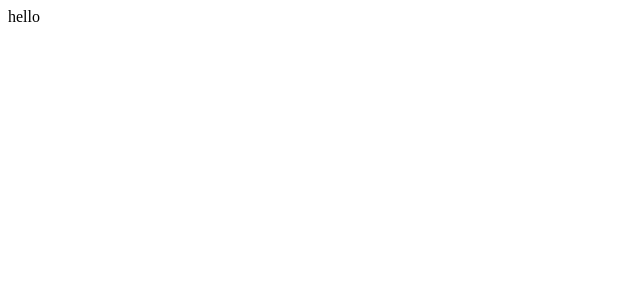
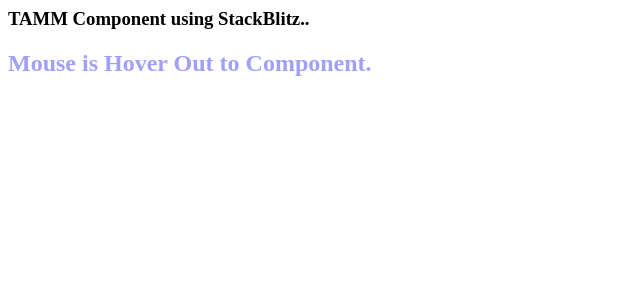
Before and after one commit to globalverified/tamm-test-ts, a React (Create React App) app: page / in a window 1280 px wide. Shown: the top 300 px of the page, without its empty margins (0-640 px from the left). Built offline with nearby package versions, Linux system fonts and the light colour scheme.

Commit message:
hoc converted to typescript

```diff
--- a/App.tsx
+++ b/App.tsx
@@ -1,8 +1,28 @@
 import React from 'react';
 import './style.css';
-// import ProjectComponent from './TammComp';
-// import Hoc from './HOC';
+import ProjectComponent from './TammComp';
+import Hoc from './HOC';
 
 export default function App() {
-  return <div className="App">hello</div>;
+  const ProjectName = [
+    {
+      id: 1,
+      name: 'TAMM',
+    },
+    {
+      id: 2,
+      name: 'Merck',
+    },
+    {
+      id: 3,
+      name: 'Mercedes',
+    },
+  ];
+  const Users = Hoc(ProjectComponent, ProjectName);
+
+  return (
+    <div className="App">
+      <Users></Users>
+    </div>
+  );
 }
--- a/HOC.tsx
+++ b/HOC.tsx
@@ -34,21 +34,23 @@ import './style.css';
 export interface WithLoadingProps {
   isHovered: boolean;
 }
+export interface WithLoadingPropsData {
+  data: object;
+}
 
 export default function Hoc<P extends WithLoadingProps>(
-  HocComponent: Component<P>,
-  data
+  HocComponent: React.ComponentType<P>,
+  datas: Readonly<{}>
 ) {
   const [isHovered, setHover] = React.useState(false);
 
-  return class extends Component {
+  return class extends Component<{}, WithLoadingPropsData> {
     constructor(props) {
       super(props);
       this.state = {
-        data: data,
+        data: datas,
       };
     }
-
     render() {
       return (
         <HocComponent
--- a/TammComp.tsx
+++ b/TammComp.tsx
@@ -1,28 +1,30 @@
-// import React, { useState } from 'react';
-// import './style.css';
+// //here we are using properties of mouse hover from HOC alongwith additional data (isHovered and data)
 
-// //here we are using properties of mouse hover from HOC alongwith additional data (isHovered and data)
-// export default function ProjectComponent(props) {
-//   const hoverText = props.isHovered ? 'IN' : 'Out';
-//   let green = '#11e619';
-//   let red = '#9a0426';
-//   const [colorCode, setColor] = useState('#11e6');
+import React, { useState } from 'react';
+import './style.css';
 
-//   function colorChange(e) {
-//     const newColor = colorCode === green ? red : green;
-//     console.log('oldColor-', colorCode);
-//     console.log('newColor-', newColor);
-//     setColor(newColor);
-//   }
+export interface WithHOCProps {
+  isHovered: boolean;
+  data: Array<any>;
+}
 
-//   return (
-//     <div>
-//       <h3>TAMM Component using StackBlitz..</h3>
-//       {console.log('props :', props)}
-//       {console.log('props-data-name :', props.data[0].name)}
-//       <h2 {...props} style={{ color: colorCode }} onClick={colorChange}>
-//         Mouse is Hover {hoverText} to Component.
-//       </h2>
-//     </div>
-//   );
-// }
+export default function ProjectComponent(props: WithHOCProps) {
+  const hoverText: string = props.isHovered ? 'IN' : 'Out';
+  let green: string = '#11e619';
+  let red: string = '#9a0426';
+  const [colorCode, setColor] = useState('#11e6');
+
+  function colorChange() {
+    const newColor: string = colorCode === green ? red : green;
+    setColor(newColor);
+  }
+
+  return (
+    <div>
+      <h3>TAMM Component using StackBlitz..</h3>
+      <h2 {...props} style={{ color: colorCode }} onClick={colorChange}>
+        Mouse is Hover {hoverText} to Component.
+      </h2>
+    </div>
+  );
+}
```
Also changed, not shown: server.tsx (deleted, +0 -28 lines), HOC/hoover.tsx (deleted), 1 other file (tests, documents, lock files or other folders).
